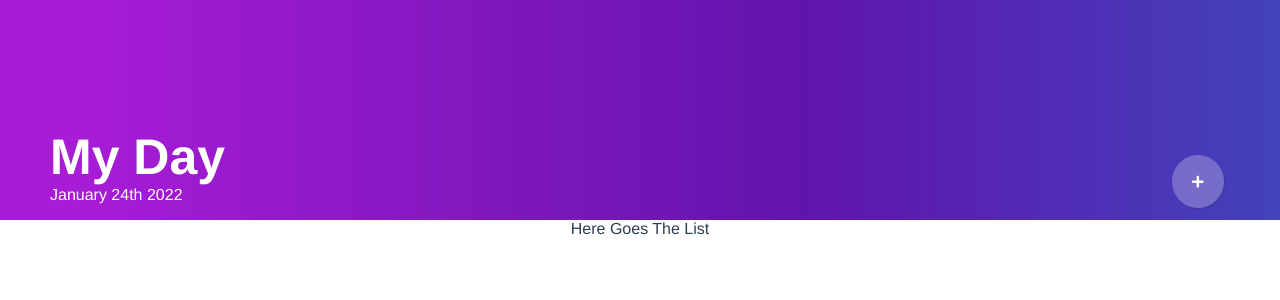
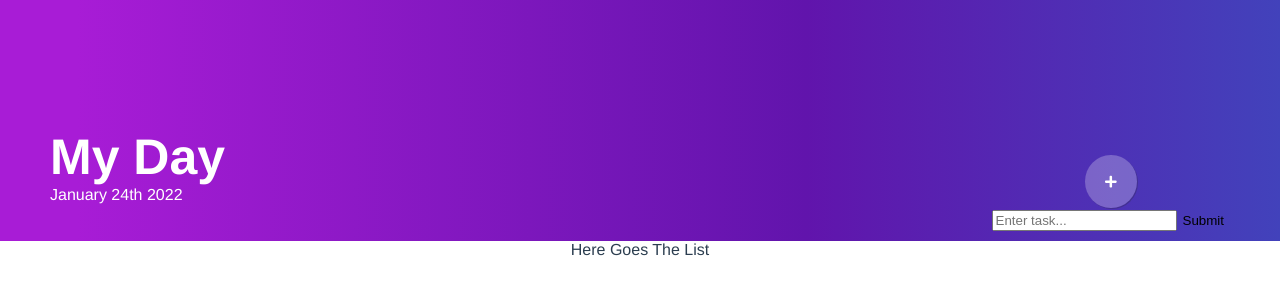
Before and after one commit to erikajns/todo-app, a Vue app: page / in a window 1280 px wide. Both pictures are taken after a click on the button 1198 px from the left and 181 px from the top of the page. Shown: the top 300 px of the page. Built offline with nearby package versions, Linux system fonts and the light colour scheme.

Commit message:
Adding Task Bar functionality

```diff
--- a/src/components/Header/Date.vue
+++ b/src/components/Header/Date.vue
@@ -5,7 +5,7 @@
       <p class="header-date__day">{{ currentDateTime() }}</p>
     </div>
     <div class="header-add-task">
-      <button><font-awesome-icon :icon="['fa', 'plus']" /></button>
+      <task-bar @onWritten="addTask"></task-bar>
     </div>
   </div>
 </template>
@@ -14,15 +14,25 @@
 import moment from "moment";
 import { library } from "@fortawesome/fontawesome-svg-core";
 import { faPlus } from "@fortawesome/free-solid-svg-icons";
+import TaskBar from "./TaskBar.vue";
 
 library.add(faPlus);
 
 export default {
+  components: { TaskBar },
   name: "date",
+  data() {
+    return {
+      showTaskBar: false,
+    };
+  },
   methods: {
     currentDateTime() {
       return moment().format("MMMM Do YYYY");
     },
+    addTask(data) {
+        console.log(data);
+    }
   },
 };
 </script>
@@ -70,9 +80,9 @@ export default {
 }
 
 .header-add-task button {
-    cursor: pointer;
-    background: none;
-    border: none;
-    outline: none;
+  cursor: pointer;
+  background: none;
+  border: none;
+  outline: none;
 }
 </style>
--- /dev/null
+++ b/src/components/Header/TaskBar.vue
@@ -0,0 +1,40 @@
+<template>
+  <div>
+    <button @click="onAdd">
+      <font-awesome-icon :icon="['fa', 'plus']" />
+    </button>
+    <div class="task-bar" v-if="showBar">
+      <input
+        type="text"
+        class="task-bar__input"
+        placeholder="Enter task..."
+        v-model="task"
+      />
+      <button @click="onWritten">Submit</button>
+    </div>
+  </div>
+</template>
+
+<script>
+export default {
+  name: "taskBar",
+  data() {
+    return {
+      showBar: false,
+      task: "",
+      taskArray: [],
+    };
+  },
+  methods: {
+    onAdd() {
+      this.showBar = true;
+    },
+    onWritten(){
+        this.$emit("onWritten", this.task);
+        this.showBar = false;
+    }
+  },
+};
+</script>
+
+<style lang="css"></style>
```
